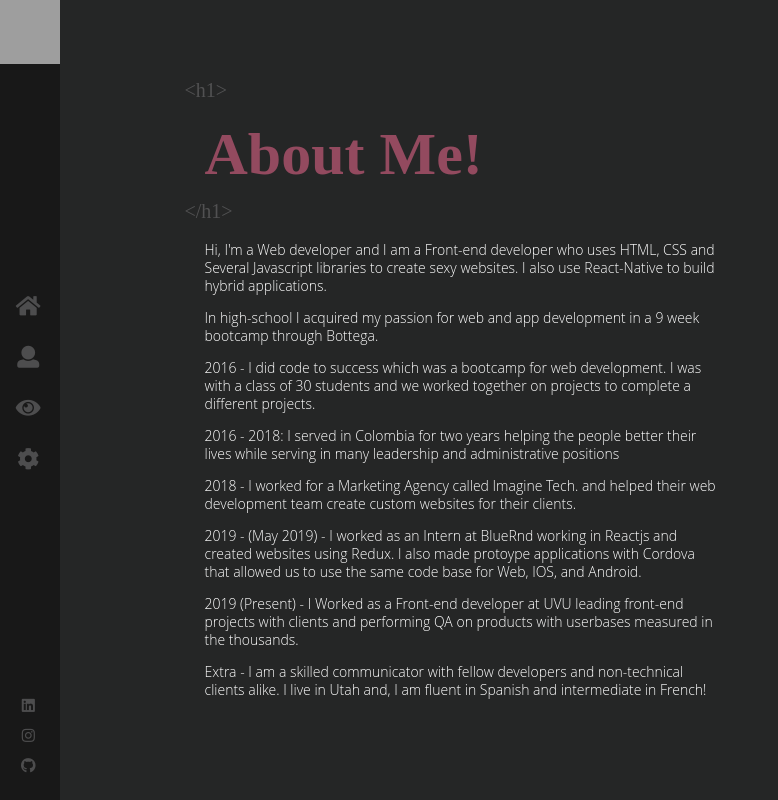
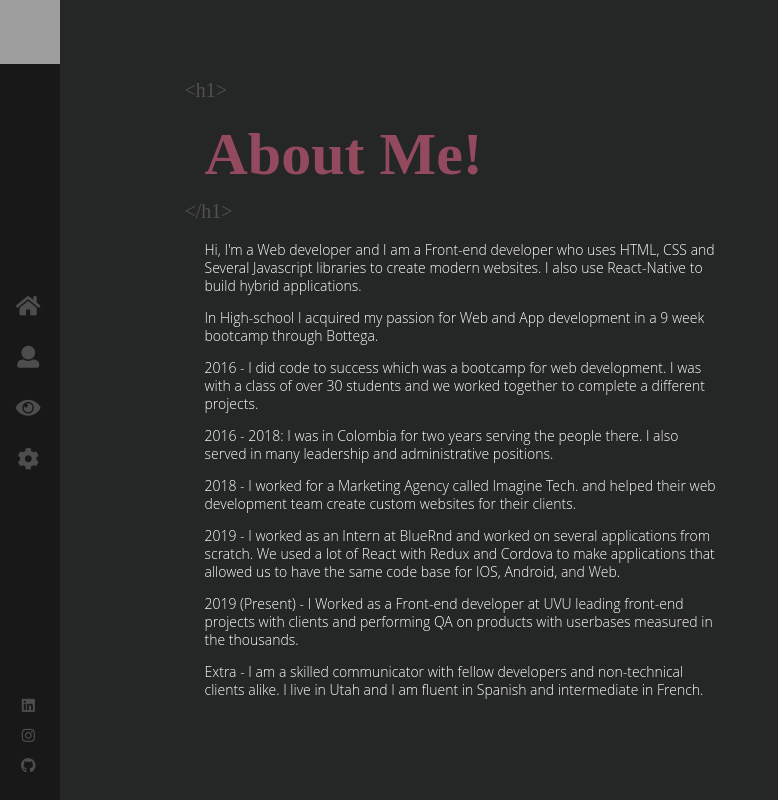
Before and after one commit to goshua13/Portfolio2, a React (Create React App) app: page /#/about in a window 1280 px wide. Shown: the whole page, without its empty margins (0-778 px from the left). Built offline with nearby package versions, Linux system fonts and the light colour scheme; grey boxes are pictures that could not be loaded.

Commit message:
Update about.js

```diff
--- a/src/components/pages/about.js
+++ b/src/components/pages/about.js
@@ -35,39 +35,30 @@ const About = () => {
         <div className="paragraphs">
           <p className="bounce">
             Hi, I'm a Web developer and I am a Front-end developer who uses
-            HTML, CSS and Several Javascript libraries to create sexy websites.
+            HTML, CSS and Several Javascript libraries to create modern websites.
             I also use React-Native to build hybrid applications.
           </p>
           <p className="bounce">
-            In high-school I acquired my passion for web and app development
+            In High-school I acquired my passion for Web and App development
             in a 9 week bootcamp through Bottega.
           </p>
           <p className="bounce">
-            2016 - I did code to success which was a bootcamp for web
-            development. I was with a class of 30 students and we worked
-            together on projects to complete a different projects.
+            2016 - I did code to success which was a bootcamp for web development. I was with a class of over 30 students and we worked together to complete a different projects.
           </p>
           <p className="bounce">
-            2016 - 2018: I served in Colombia for two years helping the people
-            better their lives while serving in many leadership and
-            administrative positions
+          2016 - 2018: I was in Colombia for two years serving the people there. I also served in many leadership and administrative positions.
           </p>
           <p className="bounce">
-            2018 - I worked for a Marketing Agency called Imagine Tech. and helped their web development
-            team create custom websites for their clients.
+            2018 - I worked for a Marketing Agency called Imagine Tech. and helped their web development team create custom websites for their clients.
           </p>
           <p className="bounce">
-            2019 - (May 2019) - I worked as an Intern at BlueRnd working in Reactjs and created websites using Redux. I
-            also made protoype applications with Cordova that allowed us to use the same code base for
-            Web, IOS, and Android.
+        2019 - I worked as an Intern at BlueRnd and worked on several applications from scratch. We used a lot of React with Redux and Cordova to make applications that allowed us to have the same code base for IOS, Android, and Web.
           </p>
           <p className="bounce">
-            2019 (Present) - I Worked as a Front-end developer at UVU leading front-end projects with clients and performing QA
-            on products with userbases measured in the thousands.
+           2019 (Present) - I Worked as a Front-end developer at UVU leading front-end projects with clients and performing QA on products with userbases measured in the thousands.
           </p>
           <p className="bounce">
-            Extra - I am a skilled communicator with fellow developers and non-technical clients alike. I
-            live in Utah and, I am fluent in Spanish and intermediate in French!
+            Extra - I am a skilled communicator with fellow developers and non-technical clients alike. I live in Utah and I am fluent in Spanish and intermediate in French.
           </p>
         </div>
       </main>
```
